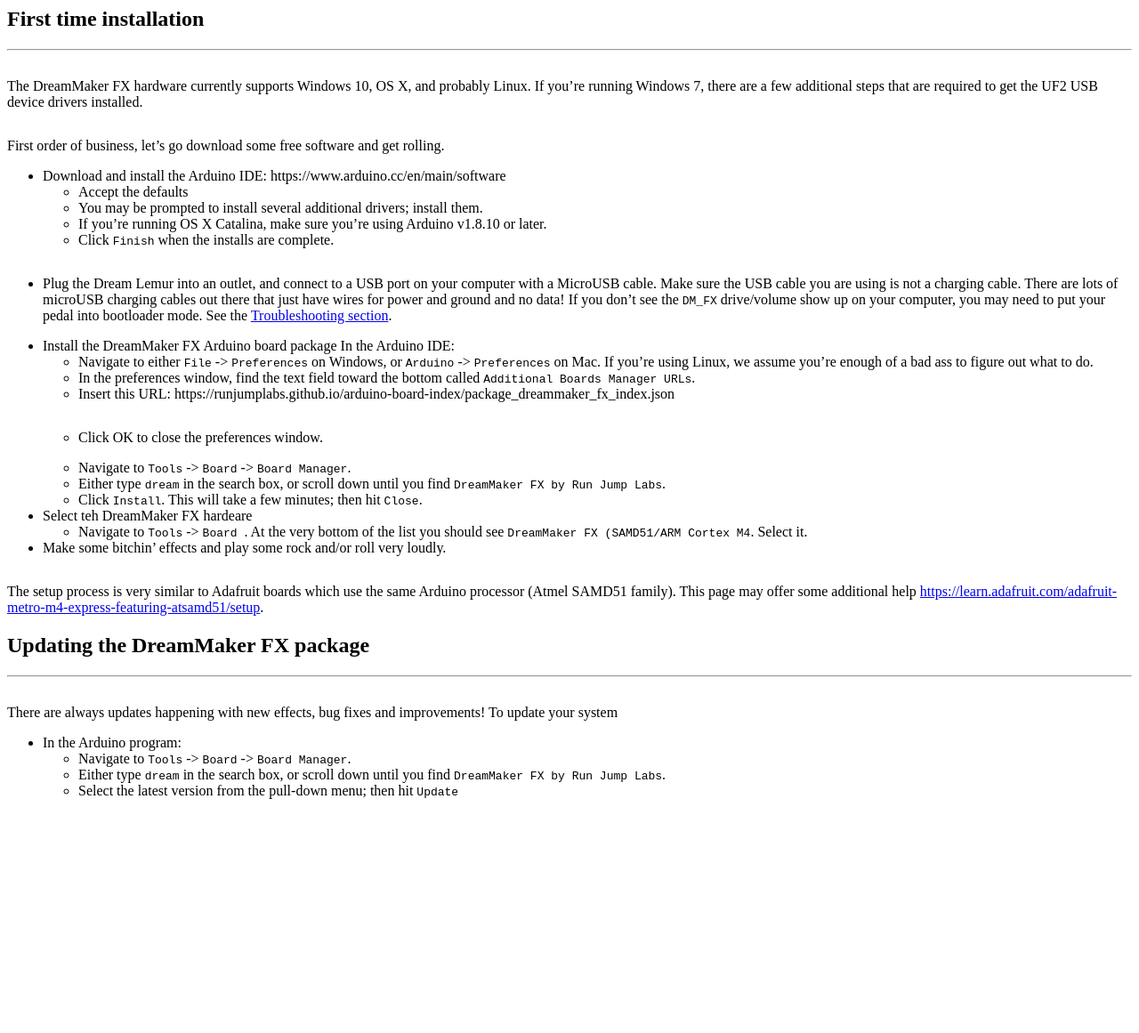
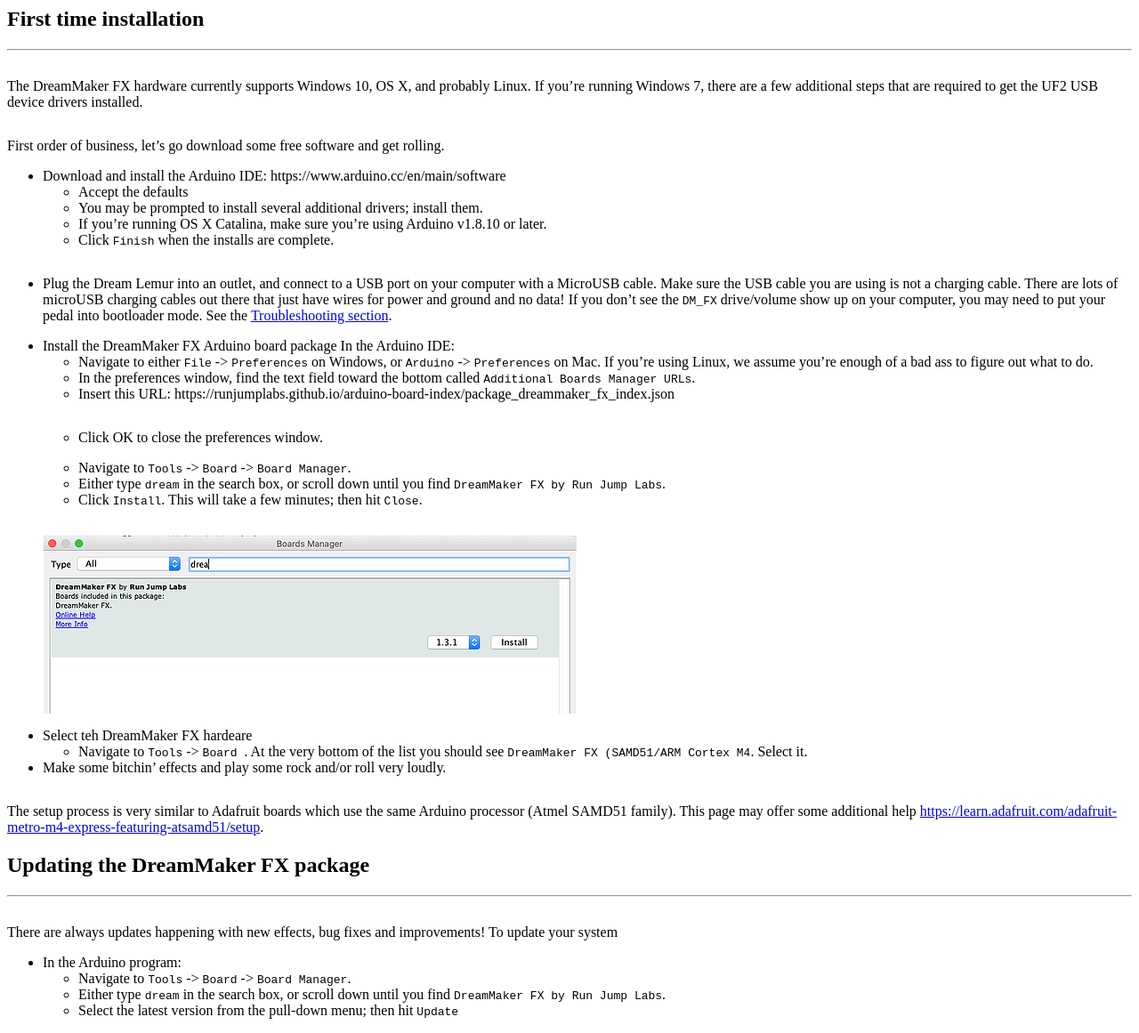
Before and after one commit to runjumplabs/dreammaker_fx, a Jekyll site: the page built from tutorial/install.md, in a window 1280 px wide. Shown: the whole page at 89% size. Built offline with Jekyll 4.4.1, drawn with Linux system fonts in a browser that asks for light colours; before the commit the page ends 914 px from its top, so only the background shows below that.

Commit message:
Adding package graphic

```diff
--- a/tutorial/install.md
+++ b/tutorial/install.md
@@ -28,6 +28,8 @@
     * Either type `dream` in the search box, or scroll down until you find `DreamMaker FX by Run Jump Labs`.
     * Click `Install`. This will take a few minutes; then hit `Close`.
 
+    ![DreamMaker FX package](https://runjumplabs.github.io/dreammaker_fx/assets/images/dmfx-package.png)
+
  * Select teh DreamMaker FX hardeare
     * Navigate to `Tools` -> `Board `.  At the very bottom of the list you should see `DreamMaker FX (SAMD51/ARM Cortex M4`.  Select it.
 
```
Also changed, not shown: assets/images/dmfx-package.png (added).
